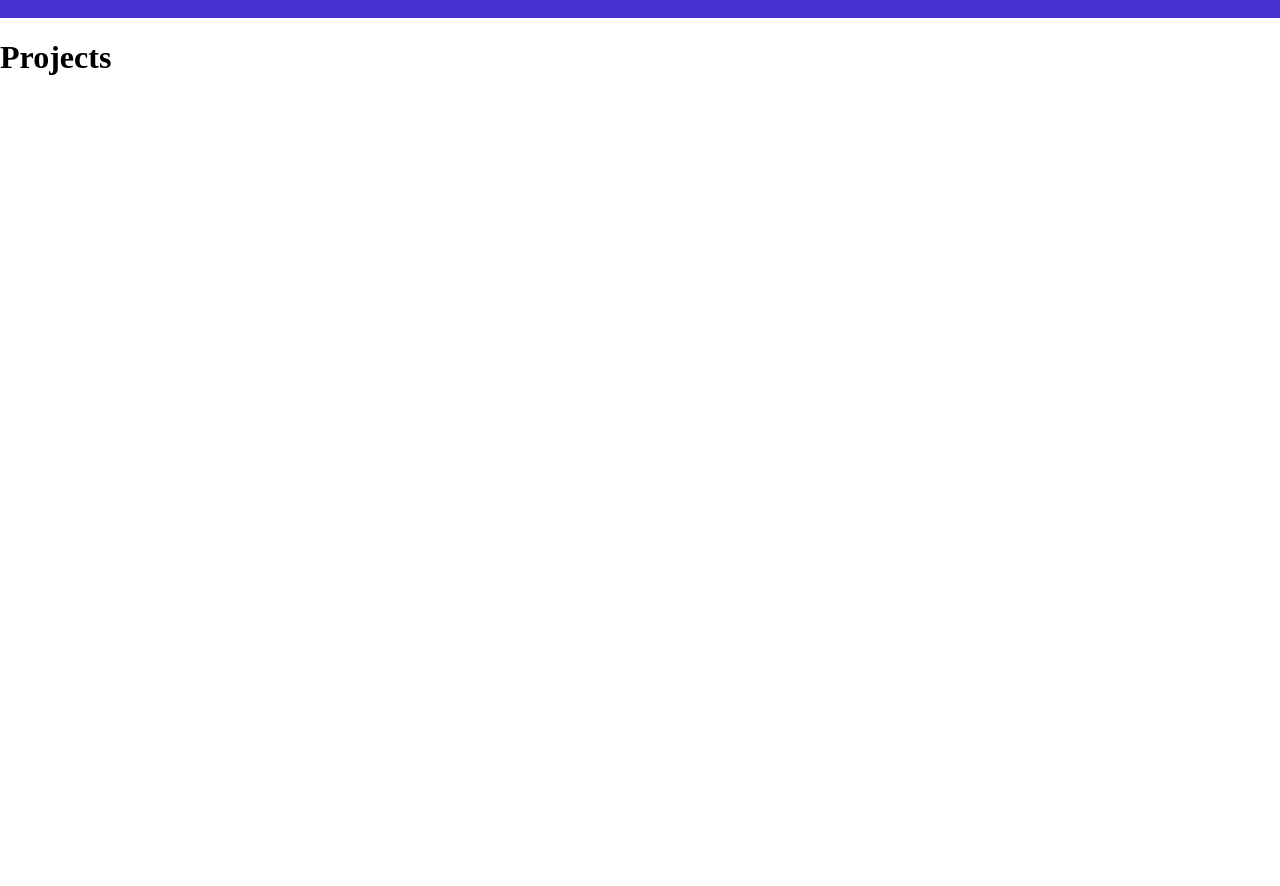
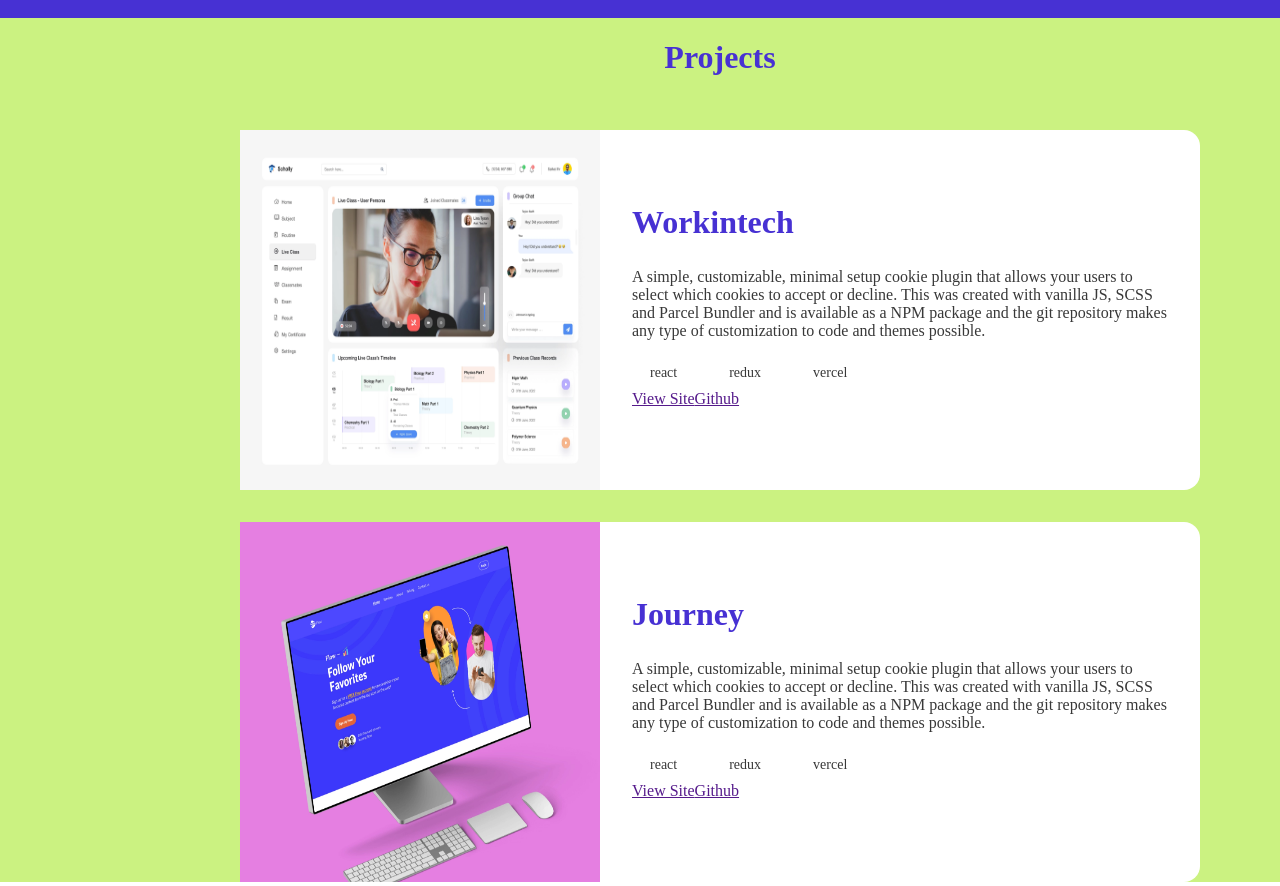
Before and after one commit to Bahadir-Uysal/Wit_S_12, a React (Vite) app in the folder MyWebSite/: page / in a window 1280 px wide. Shown: the part 1960-2846 px from the top of the page. Before the commit the page ends 2058 px from the top, so only its background shows below. Built offline with nearby package versions, Linux system fonts and the light colour scheme.

Commit message:
Projecct-2

```diff
--- a/MyWebSite/src/components/Projects.css
+++ b/MyWebSite/src/components/Projects.css
@@ -0,0 +1,55 @@
+.projects-container {
+    background-color: #CBF281;
+    height: auto;
+    display: flex;
+    flex-direction: column;
+    justify-content: center;
+    align-items: center;
+    gap: 2rem;
+
+}
+
+.projects-container h1 {
+    color: #4731D3;
+}
+
+.project-content {
+    background-color: #fff;
+    max-width: 960px;
+    max-height: 360px;
+    display: flex;
+    border-radius: 16px;
+
+}
+
+.project-img img {
+    width: 360px;
+    height: 360px;
+}
+
+.project-info {
+    padding: 3rem 2rem;
+}
+
+.project-info h2 {
+    color: #4731D3;
+    font-size: 32px;
+}
+
+.project-info p {
+    color: #383838;
+    font-size: 16px;
+}
+
+.project-list {
+    display: flex;
+    flex-direction: row;
+    justify-content: flex-start;
+    gap: 1rem;
+}
+.project-list p{
+    box-shadow:#4731D3;
+    font-size: 14px;
+    padding: 9px 18px 9px 18px;
+    margin: 0;
+}
--- a/MyWebSite/src/components/Projects.jsx
+++ b/MyWebSite/src/components/Projects.jsx
@@ -1,12 +1,59 @@
-import "./Projects.css"
-
-
+import "./Projects.css";
+import face from "../assets/project-1.png";
+import monitor from "../assets/projects-2.png";
 function Projects() {
   return (
     <>
       <div className="projects-container">
         <h1>Projects</h1>
-
+        <div className="project-content">
+          <div className="project-img">
+            <img src={face} alt="" />
+          </div>
+          <div className="project-info">
+            <h2>Workintech</h2>
+            <p>
+              A simple, customizable, minimal setup cookie plugin that allows
+              your users to select which cookies to accept or decline. This was
+              created with vanilla JS, SCSS and Parcel Bundler and is available
+              as a NPM package and the git repository makes any type of
+              customization to code and themes possible.
+            </p>
+            <div className="project-list">
+              <p>react</p>
+              <p>redux</p>
+              <p>vercel</p>
+            </div>
+            <div className="project-links">
+              <a href="">View Site</a>
+              <a href="">Github</a>
+            </div>
+          </div>
+        </div>
+        <div className="project-content">
+          <div className="project-img">
+            <img src={monitor} alt="" />
+          </div>
+          <div className="project-info">
+            <h2>Journey</h2>
+            <p>
+              A simple, customizable, minimal setup cookie plugin that allows
+              your users to select which cookies to accept or decline. This was
+              created with vanilla JS, SCSS and Parcel Bundler and is available
+              as a NPM package and the git repository makes any type of
+              customization to code and themes possible.
+            </p>
+            <div className="project-list">
+              <p>react</p>
+              <p>redux</p>
+              <p>vercel</p>
+            </div>
+            <div className="project-links">
+              <a href="">View Site</a>
+              <a href="">Github</a>
+            </div>
+          </div>
+        </div>
       </div>
     </>
   );
```
Also changed, not shown: MyWebSite/src/assets/project-1.png (added), MyWebSite/src/assets/projects-2.png (added). Lines whose indentation alone changed are shown as unchanged.
